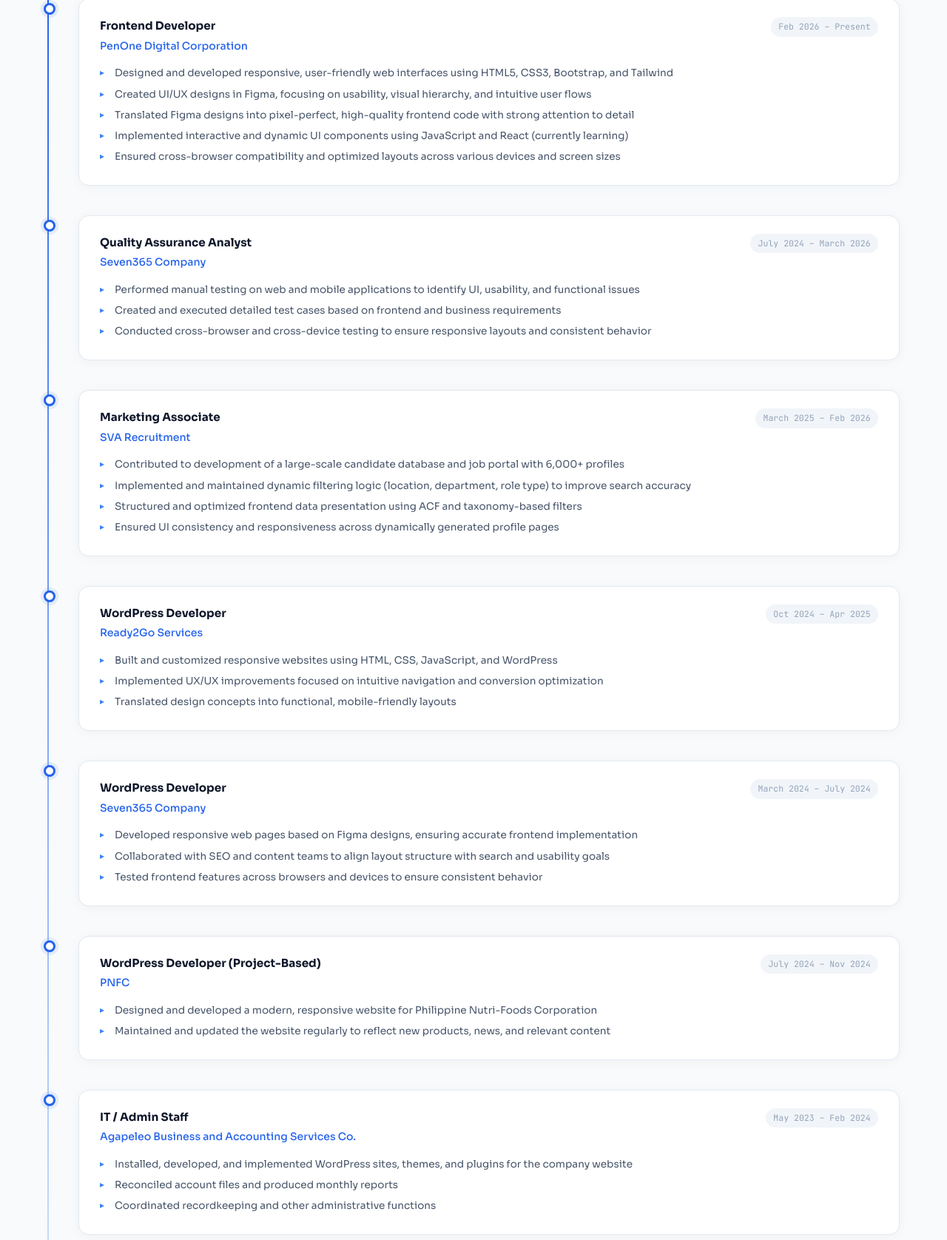
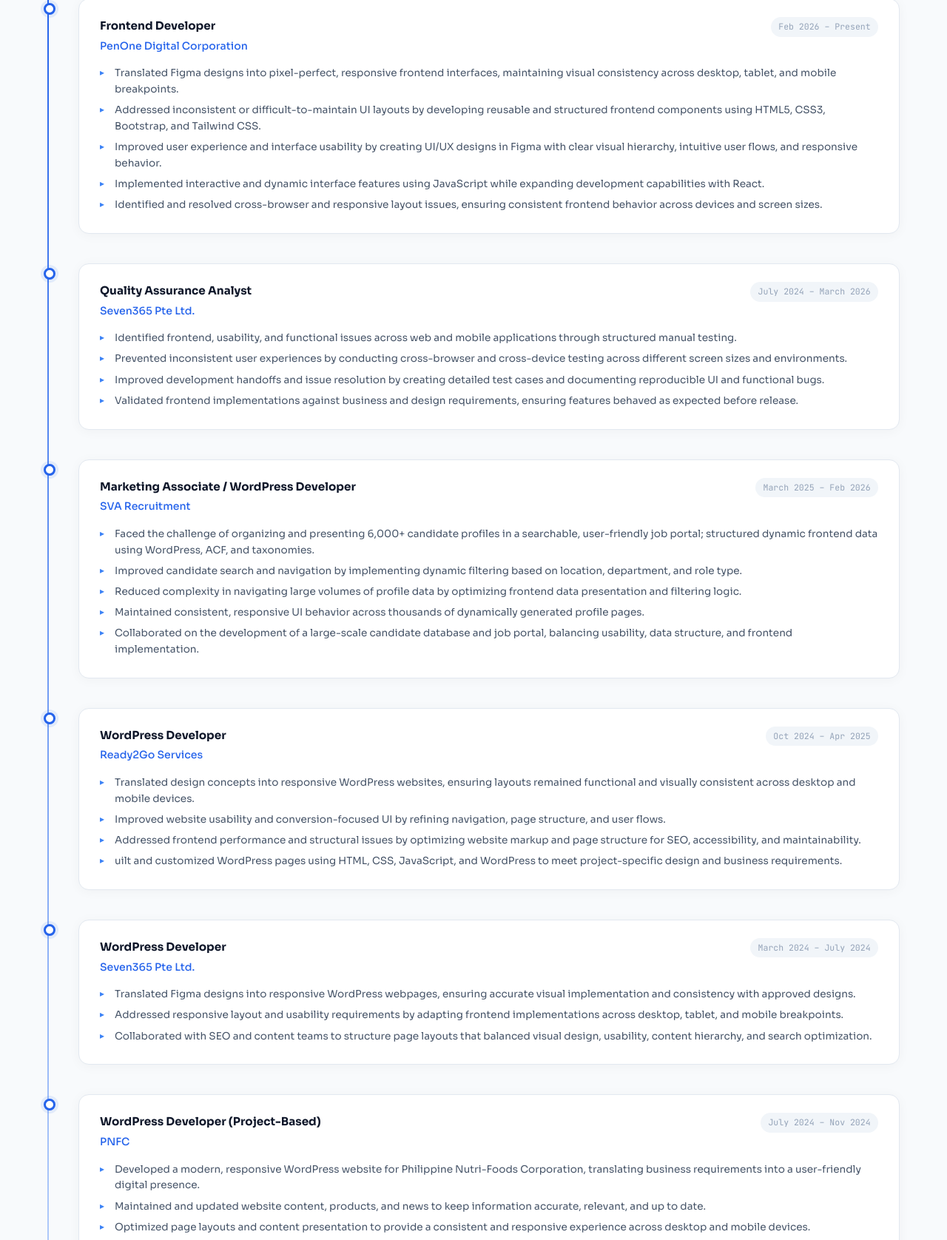
Before and after one commit to mcva-dev/portfolio, a plain HTML site: page index.html in a window 1280 px wide. Shown: the part 1024-2700 px from the top of the page at 74% size. Drawn offline with Linux system fonts and the light colour scheme.

Commit message:
Update index.html

```diff
--- a/index.html
+++ b/index.html
@@ -38,7 +38,7 @@
         <h1 class="hero-name">
           <span class="highlight">Mikavien</span><br>Acosta
         </h1>
-        <p class="hero-subtitle">Junior Frontend Developer · WordPress Developer</p>
+        <p class="hero-subtitle">Frontend Developer · WordPress Developer</p>
         <p class="hero-summary">
           Building responsive, user-friendly web interfaces with HTML, CSS, JavaScript, and WordPress. Passionate about
           clean design, UI/UX consistency, and pixel-perfect implementation.
@@ -111,13 +111,11 @@
               <span class="exp-date">Feb 2026 – Present</span>
             </div>
             <ul class="exp-bullets">
-              <li>Designed and developed responsive, user-friendly web interfaces using HTML5, CSS3, Bootstrap, and
-                Tailwind</li>
-              <li>Created UI/UX designs in Figma, focusing on usability, visual hierarchy, and intuitive user flows</li>
-              <li>Translated Figma designs into pixel-perfect, high-quality frontend code with strong attention to
-                detail</li>
-              <li>Implemented interactive and dynamic UI components using JavaScript and React (currently learning)</li>
-              <li>Ensured cross-browser compatibility and optimized layouts across various devices and screen sizes</li>
+              <li>Translated Figma designs into pixel-perfect, responsive frontend interfaces, maintaining visual consistency across desktop, tablet, and mobile breakpoints.</li>
+              <li>Addressed inconsistent or difficult-to-maintain UI layouts by developing reusable and structured frontend components using HTML5, CSS3, Bootstrap, and Tailwind CSS.</li>
+              <li>Improved user experience and interface usability by creating UI/UX designs in Figma with clear visual hierarchy, intuitive user flows, and responsive behavior.</li>
+              <li>Implemented interactive and dynamic interface features using JavaScript while expanding development capabilities with React.</li>
+              <li>Identified and resolved cross-browser and responsive layout issues, ensuring consistent frontend behavior across devices and screen sizes.</li>
             </ul>
           </div>
         </div>
@@ -128,16 +126,15 @@
             <div class="exp-header">
               <div>
                 <div class="exp-role">Quality Assurance Analyst</div>
-                <div class="exp-company">Seven365 Company</div>
+                <div class="exp-company">Seven365 Pte Ltd.</div>
               </div>
               <span class="exp-date">July 2024 – March 2026</span>
             </div>
             <ul class="exp-bullets">
-              <li>Performed manual testing on web and mobile applications to identify UI, usability, and functional
-                issues</li>
-              <li>Created and executed detailed test cases based on frontend and business requirements</li>
-              <li>Conducted cross-browser and cross-device testing to ensure responsive layouts and consistent behavior
-              </li>
+              <li>Identified frontend, usability, and functional issues across web and mobile applications through structured manual testing.</li>
+              <li>Prevented inconsistent user experiences by conducting cross-browser and cross-device testing across different screen sizes and environments.</li>
+              <li>Improved development handoffs and issue resolution by creating detailed test cases and documenting reproducible UI and functional bugs.</li>
+              <li>Validated frontend implementations against business and design requirements, ensuring features behaved as expected before release.</li>
             </ul>
           </div>
         </div>
@@ -147,18 +144,18 @@
           <div class="exp-card">
             <div class="exp-header">
               <div>
-                <div class="exp-role">Marketing Associate</div>
+                <div class="exp-role">Marketing Associate / WordPress Developer</div>
                 <div class="exp-company">SVA Recruitment</div>
               </div>
               <span class="exp-date">March 2025 – Feb 2026</span>
             </div>
             <ul class="exp-bullets">
-              <li>Contributed to development of a large-scale candidate database and job portal with 6,000+ profiles
+              <li>Faced the challenge of organizing and presenting 6,000+ candidate profiles in a searchable, user-friendly job portal; structured dynamic frontend data using WordPress, ACF, and taxonomies.
               </li>
-              <li>Implemented and maintained dynamic filtering logic (location, department, role type) to improve search
-                accuracy</li>
-              <li>Structured and optimized frontend data presentation using ACF and taxonomy-based filters</li>
-              <li>Ensured UI consistency and responsiveness across dynamically generated profile pages</li>
+              <li>Improved candidate search and navigation by implementing dynamic filtering based on location, department, and role type.</li>
+              <li>Reduced complexity in navigating large volumes of profile data by optimizing frontend data presentation and filtering logic.</li>
+              <li>Maintained consistent, responsive UI behavior across thousands of dynamically generated profile pages.</li>
+              <li>Collaborated on the development of a large-scale candidate database and job portal, balancing usability, data structure, and frontend implementation.</li>
             </ul>
           </div>
         </div>
@@ -174,9 +171,10 @@
               <span class="exp-date">Oct 2024 – Apr 2025</span>
             </div>
             <ul class="exp-bullets">
-              <li>Built and customized responsive websites using HTML, CSS, JavaScript, and WordPress</li>
-              <li>Implemented UX/UX improvements focused on intuitive navigation and conversion optimization</li>
-              <li>Translated design concepts into functional, mobile-friendly layouts</li>
+              <li>Translated design concepts into responsive WordPress websites, ensuring layouts remained functional and visually consistent across desktop and mobile devices.</li>
+              <li>Improved website usability and conversion-focused UI by refining navigation, page structure, and user flows.</li>
+              <li>Addressed frontend performance and structural issues by optimizing website markup and page structure for SEO, accessibility, and maintainability.</li>
+              <li>uilt and customized WordPress pages using HTML, CSS, JavaScript, and WordPress to meet project-specific design and business requirements.</li>
             </ul>
           </div>
         </div>
@@ -187,14 +185,14 @@
             <div class="exp-header">
               <div>
                 <div class="exp-role">WordPress Developer</div>
-                <div class="exp-company">Seven365 Company</div>
+                <div class="exp-company">Seven365 Pte Ltd.</div>
               </div>
               <span class="exp-date">March 2024 – July 2024</span>
             </div>
             <ul class="exp-bullets">
-              <li>Developed responsive web pages based on Figma designs, ensuring accurate frontend implementation</li>
-              <li>Collaborated with SEO and content teams to align layout structure with search and usability goals</li>
-              <li>Tested frontend features across browsers and devices to ensure consistent behavior</li>
+              <li>Translated Figma designs into responsive WordPress webpages, ensuring accurate visual implementation and consistency with approved designs.</li>
+              <li>Addressed responsive layout and usability requirements by adapting frontend implementations across desktop, tablet, and mobile breakpoints.</li>
+              <li>Collaborated with SEO and content teams to structure page layouts that balanced visual design, usability, content hierarchy, and search optimization.</li>
             </ul>
           </div>
         </div>
@@ -210,9 +208,9 @@
               <span class="exp-date">July 2024 – Nov 2024</span>
             </div>
             <ul class="exp-bullets">
-              <li>Designed and developed a modern, responsive website for Philippine Nutri-Foods Corporation</li>
-              <li>Maintained and updated the website regularly to reflect new products, news, and relevant content</li>
-            </ul>
+              <li>Developed a modern, responsive WordPress website for Philippine Nutri-Foods Corporation, translating business requirements into a user-friendly digital presence.</li>
+      <li>Maintained and updated website content, products, and news to keep information accurate, relevant, and up to date.</li>
+      <li>Optimized page layouts and content presentation to provide a consistent and responsive experience across desktop and mobile devices.</li>
           </div>
         </div>
 
@@ -227,10 +225,9 @@
               <span class="exp-date">May 2023 – Feb 2024</span>
             </div>
             <ul class="exp-bullets">
-              <li>Installed, developed, and implemented WordPress sites, themes, and plugins for the company website
-              </li>
-              <li>Reconciled account files and produced monthly reports</li>
-              <li>Coordinated recordkeeping and other administrative functions</li>
+              <li>Supported the company's digital presence by installing, configuring, and maintaining WordPress websites, themes, and plugins.</li>
+      <li>Identified and corrected inconsistencies in account records to improve the accuracy of financial data and monthly reports.</li>
+      <li>Coordinated administrative and recordkeeping tasks, ensuring documents and business records were organized and properly maintained.</li>
             </ul>
           </div>
         </div>
@@ -246,9 +243,10 @@
               <span class="exp-date">June 2022 – Apr 2023</span>
             </div>
             <ul class="exp-bullets">
-              <li>Aided system administrators in processing papers required for system workflow</li>
-              <li>Corrected incorrect amounts that teller, collection assistant, and accountant input into the system
-              </li>
+              <li>Supported system administrators in processing and organizing documentation required for internal system workflows.</li>
+      <li>Reviewed system records and identified incorrect financial entries submitted by tellers, collection assistants, and accounting staff.</li>
+      <li>Helped maintain data accuracy by correcting identified discrepancies and coordinating with relevant teams when needed.</li>
+    </ul>
             </ul>
           </div>
         </div>
```
